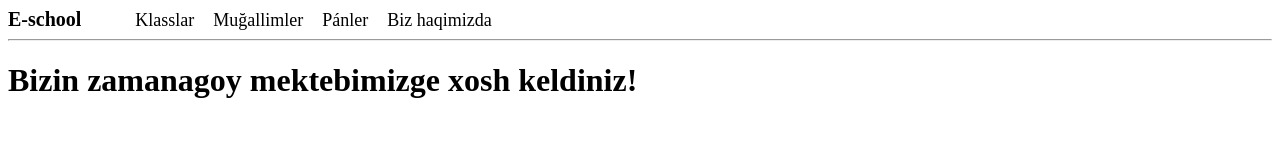
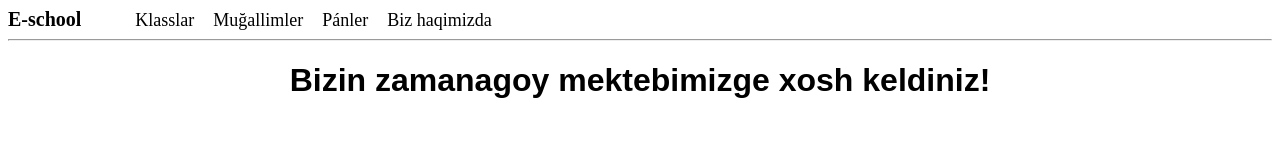
Before and after one commit to azizbekswe/School-3-website, a plain HTML site: page index.html in a window 1280 px wide. Drawn offline with Linux system fonts and the light colour scheme.

Commit message:
Update style.css

```diff
--- a/style.css
+++ b/style.css
@@ -11,3 +11,7 @@ a{
     font-size: 18px;
     font-weight: 500;
 }
+h1{
+    font-family: sans-serif;
+    text-align: center;
+}
```
